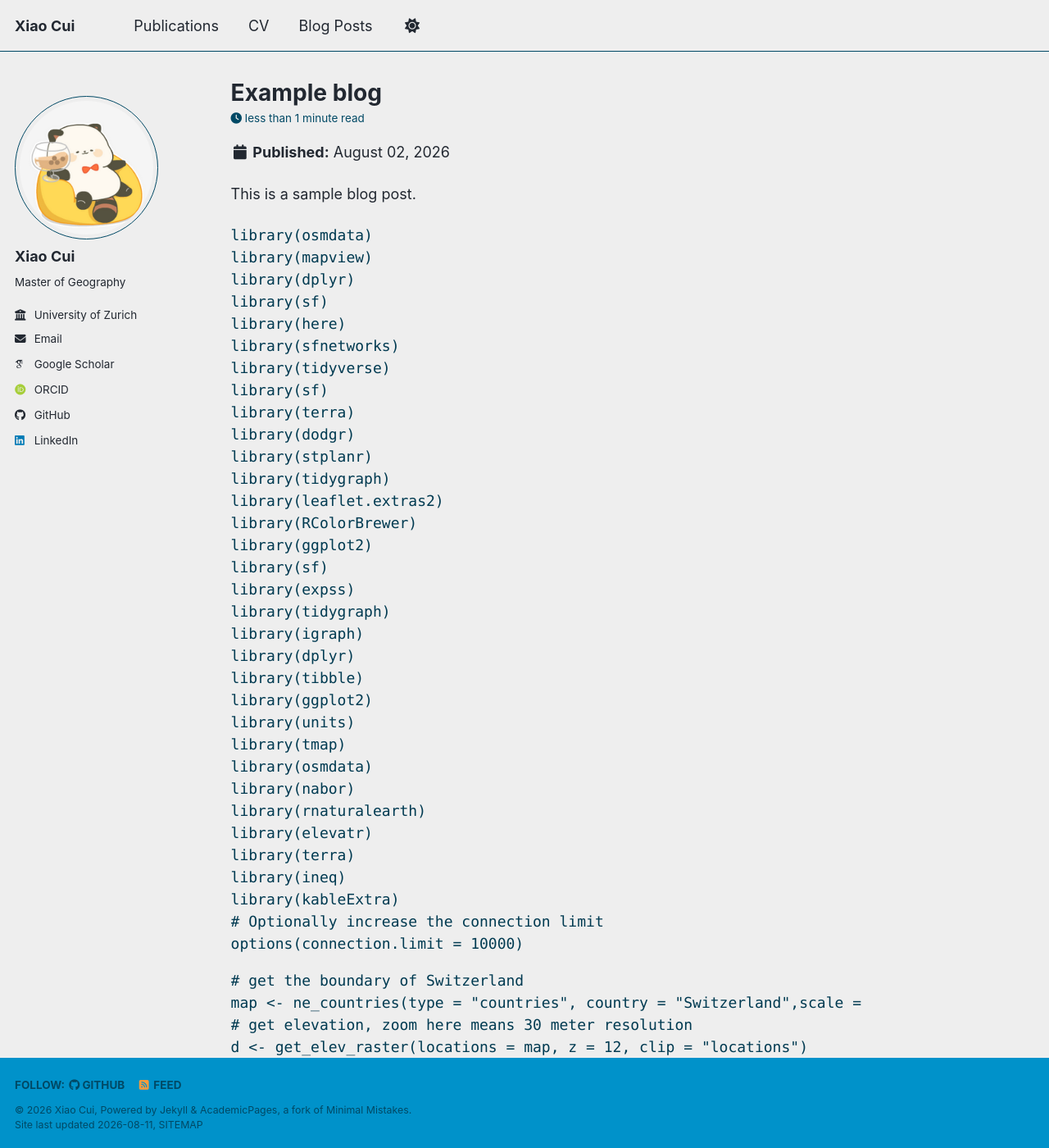
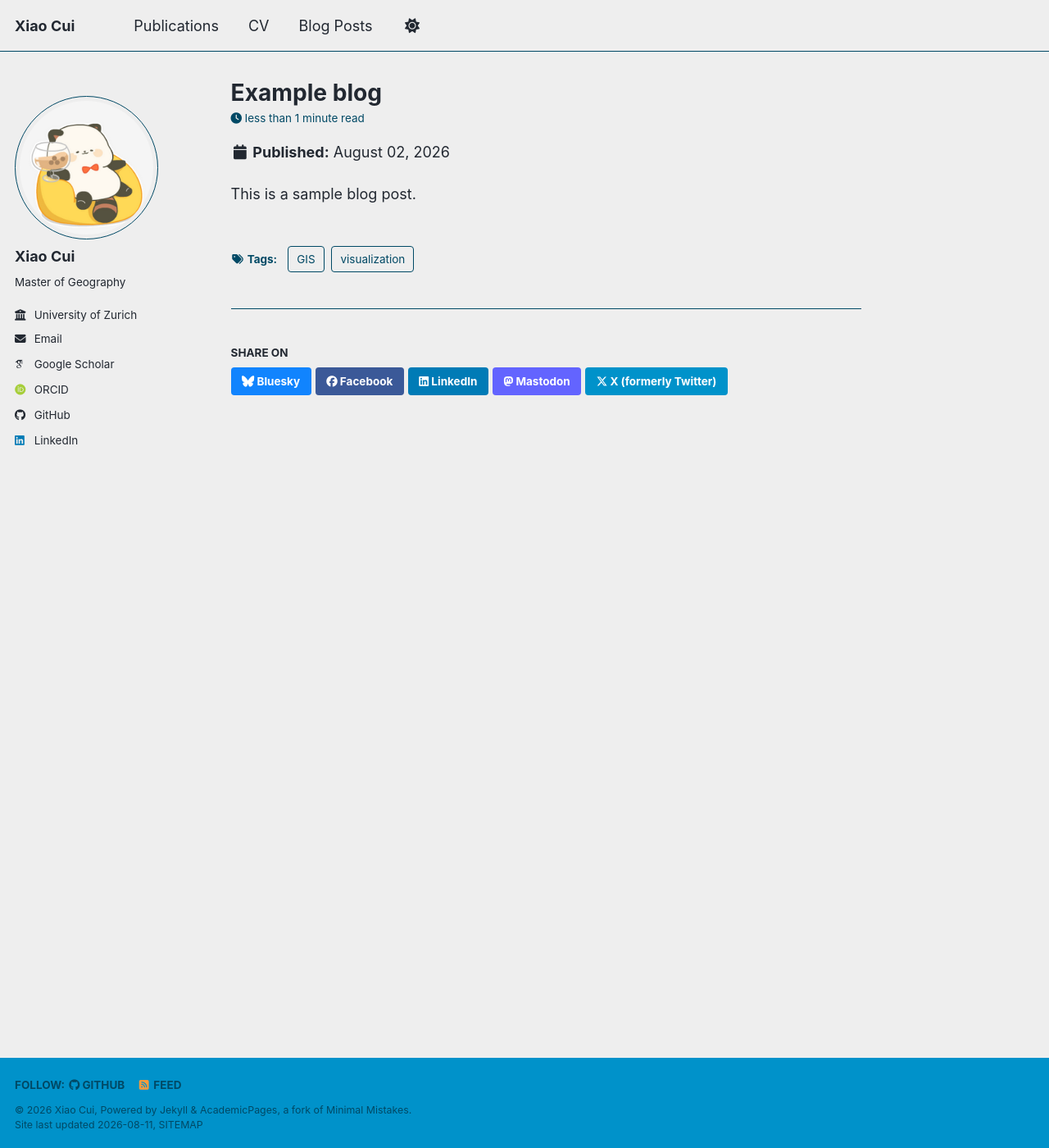
Before and after one commit to 666Xiao666/666Xiao666.github.io, a Jekyll site: the page built from _posts/2012-08-14-blog-post-1.md, in a window 1280 px wide and 1400 px high. Shown: the whole window at 82% size. Built offline with Jekyll 4.4.1, drawn with Linux system fonts in a browser that asks for light colours; some web fonts are replaced; a script bundle is joined from its source files by our own code; library files that are not in the unit come from our copies.

Commit message:
Update 2012-08-14-blog-post-1.md

````diff
--- a/_posts/2012-08-14-blog-post-1.md
+++ b/_posts/2012-08-14-blog-post-1.md
@@ -16,50 +16,3 @@ tags:
 ---
 
 This is a sample blog post.
-
-<!--more-->
-
-```{r}
-library(osmdata)
-library(mapview)
-library(dplyr)
-library(sf)
-library(here)
-library(sfnetworks)
-library(tidyverse)
-library(sf)
-library(terra)
-library(dodgr)
-library(stplanr)
-library(tidygraph)
-library(leaflet.extras2)
-library(RColorBrewer)
-library(ggplot2)
-library(sf)
-library(expss)
-library(tidygraph)
-library(igraph)
-library(dplyr)
-library(tibble)
-library(ggplot2)
-library(units)
-library(tmap)
-library(osmdata)
-library(nabor)
-library(rnaturalearth)
-library(elevatr)
-library(terra)
-library(ineq)
-library(kableExtra)
-# Optionally increase the connection limit
-options(connection.limit = 10000)
-```
-
-```{r}
-# get the boundary of Switzerland
-map <- ne_countries(type = "countries", country = "Switzerland",scale = "medium", returnclass = "sf")
-# get elevation, zoom here means 30 meter resolution
-d <- get_elev_raster(locations = map, z = 12, clip = "locations")
-# Show elevation
-terra::plot(rast(d), plg = list(title = "Elevation (m)"))
-```
````
